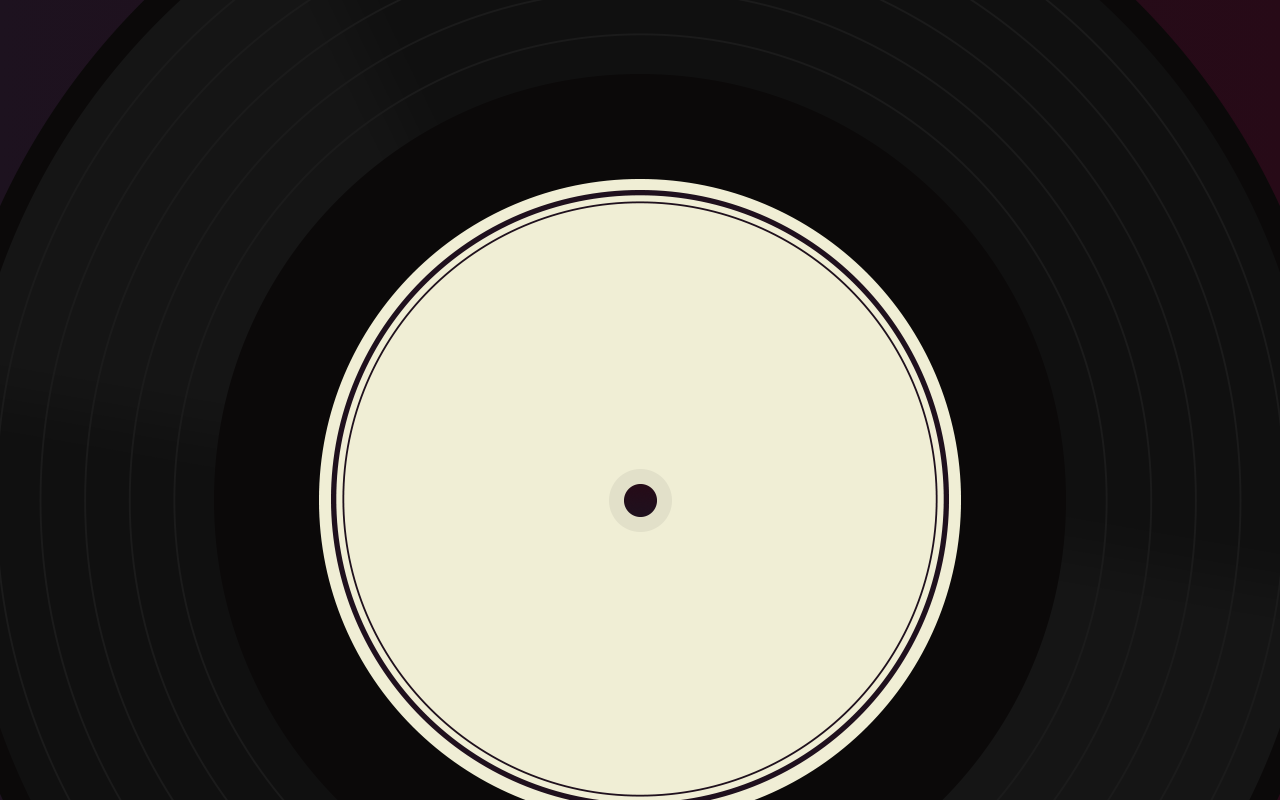
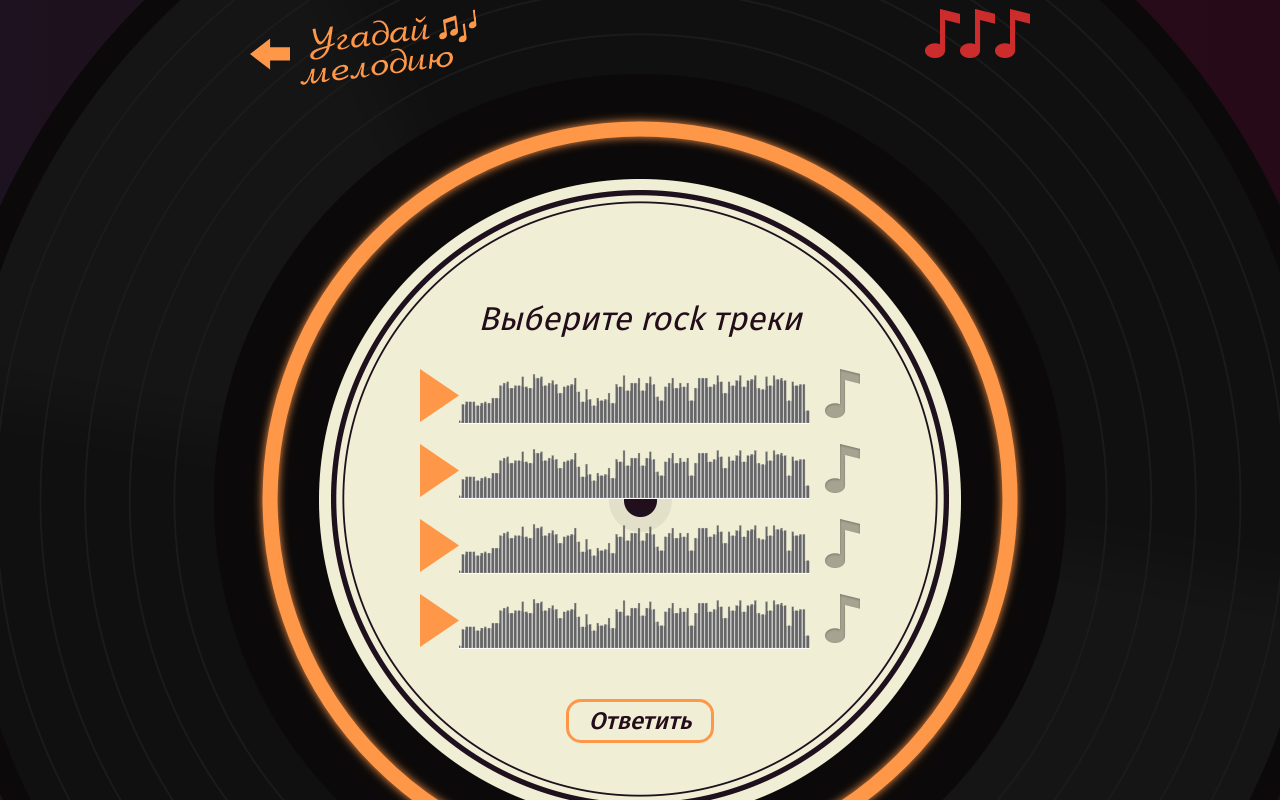
Before and after one commit to twenty-one-savage/517137-guess-melody-5, a React app: page /game in a window 1280 px wide. Shown: the top 800 px of the page. Built offline with nearby package versions, Linux system fonts and the light colour scheme.

Commit message:
Линтер ругается на propTypes

```diff
--- a/src/components/app/app.jsx
+++ b/src/components/app/app.jsx
@@ -1,27 +1,40 @@
-import React from "react";
-import PropTypes from "prop-types";
-import {BrowserRouter, Switch, Route} from "react-router-dom";
+import {Switch, Route, BrowserRouter} from "react-router-dom";
 import WelcomeScreen from "../welcome-screen/welcome-screen";
 import ArtistQuestionScreen from "../artist-question-screen/artist-question-screen";
 import GenreQuestionScreen from "../genre-question-screen/genre-question-screen";
 import AuthScreen from "../auth-screen/auth-screen";
 import GameOverScreen from "../game-over-screen/game-over-screen";
 import WinScreen from "../win-screen/win-screen";
+import GameScreen from "../game-screen/game-screen";
+
 
 const App = (props) => {
-  const {errorsCount} = props;
+  const {errorsCount, questions} = props;
+  const [firstQuestion, secondQuestion] = questions;
 
   return (
     <BrowserRouter>
       <Switch>
-        <Route exact path="/">
-          <WelcomeScreen errorsCount={errorsCount} />
-        </Route>
+        <Route exact
+          path="/"
+          render={({history}) => (
+            <WelcomeScreen
+              onPlayButtonClick={() => history.push(`/game`)}
+              errorsCount={errorsCount}
+            />
+          )}
+        />
         <Route exact path="/dev-artist">
-          <ArtistQuestionScreen />
+          <ArtistQuestionScreen
+            question={secondQuestion}
+            onAnswer={() => {}}
+          />
         </Route>
         <Route exact path="/dev-genre">
-          <GenreQuestionScreen />
+          <GenreQuestionScreen
+            question={firstQuestion}
+            onAnswer={() => {}}
+          />
         </Route>
         <Route exact path="/login">
           <AuthScreen />
@@ -32,6 +45,12 @@ const App = (props) => {
         <Route exact path="/lose">
           <GameOverScreen />
         </Route>
+        <Route exact path="/game">
+          <GameScreen
+            errorsCount={errorsCount}
+            questions={questions}
+          />
+        </Route>
       </Switch>
     </BrowserRouter>
   );
@@ -39,6 +58,7 @@ const App = (props) => {
 
 App.propTypes = {
   errorsCount: PropTypes.number.isRequired,
+  questions: PropTypes.array.isRequired
 };
 
 export default App;
--- a/src/components/artist-question-screen/artist-question-screen.jsx
+++ b/src/components/artist-question-screen/artist-question-screen.jsx
@@ -1,6 +1,11 @@
-import React from "react";
+import {GameType} from "../../const";
 
-const ArtistQuestionScreen = () => {
+const ArtistQuestionScreen = (props) => {
+  const {onAnswer, question} = props;
+  const {
+    answers,
+    song
+  } = question;
   return (
     <section className="game game--artist">
       <header className="game__header">
@@ -26,39 +31,46 @@ const ArtistQuestionScreen = () => {
           <div className="track">
             <button className="track__button track__button--play" type="button"></button>
             <div className="track__status">
-              <audio></audio>
+              <audio src={song.src}/>
             </div>
           </div>
         </div>
 
         <form className="game__artist">
-          <div className="artist">
-            <input className="artist__input visually-hidden" type="radio" name="answer" value="artist-1" id="answer-1"/>
-            <label className="artist__name" htmlFor="answer-1">
-              <img className="artist__picture" src="img/placeholder.jpg" alt="Пелагея"/>
-              Пелагея
-            </label>
-          </div>
-
-          <div className="artist">
-            <input className="artist__input visually-hidden" type="radio" name="answer" value="artist-2" id="answer-2"/>
-            <label className="artist__name" htmlFor="answer-2">
-              <img className="artist__picture" src="img/placeholder.jpg" alt="Пелагея"/>
-              Краснознаменная дивизия имени моей бабушки
-            </label>
-          </div>
-
-          <div className="artist">
-            <input className="artist__input visually-hidden" type="radio" name="answer" value="artist-3" id="answer-3"/>
-            <label className="artist__name" htmlFor="answer-3">
-              <img className="artist__picture" src="img/placeholder.jpg" alt="Пелагея"/>
-              Lorde
-            </label>
-          </div>
+          {answers.map((answer, i) => (
+            <div key={answer.artist} className="artist">
+              <input className="artist__input visually-hidden" type="radio" name="answer" value={`answer-${i}`}
+                id={`answer-${i}`}
+                onChange={(evt) => {
+                  evt.preventDefault();
+                  onAnswer(question, answer);
+                }}
+              />
+              <label className="artist__name" htmlFor={`answer-${i}`}>
+                <img className="artist__picture" src={answer.picture} alt={answer.artist} />
+                {answer.artist}
+              </label>
+            </div>
+          ))}
         </form>
       </section>
     </section>
   );
 };
 
+ArtistQuestionScreen.propTypes = {
+  onAnswer: PropTypes.func.isRequired,
+  question: PropTypes.shape({
+    answers: PropTypes.arrayOf(PropTypes.exact({
+      artist: PropTypes.string.isRequired,
+      picture: PropTypes.string.isRequired,
+    })).isRequired,
+    song: PropTypes.shape({
+      artist: PropTypes.string.isRequired,
+      src: PropTypes.string.isRequired,
+    }).isRequired,
+    type: PropTypes.oneOf([GameType.ARTIST, GameType.GENRE]).isRequired,
+  }).isRequired
+};
+
 export default ArtistQuestionScreen;
--- /dev/null
+++ b/src/components/game-screen/game-screen.jsx
@@ -0,0 +1,60 @@
+import {PureComponent} from "react";
+import {Redirect} from "react-router-dom";
+import PropTypes from "prop-types";
+import {GameType} from "../../const";
+import ArtistQuestionScreen from "../artist-question-screen/artist-question-screen";
+import GenreQuestionScreen from "../genre-question-screen/genre-question-screen";
+
+class GameScreen extends PureComponent {
+  constructor(props) {
+    super(props);
+    this.state = {
+      step: 0
+    };
+  }
+
+  render() {
+    const {questions} = this.props;
+    const {step} = this.state;
+    const question = questions[step];
+
+    if (step >= questions.length || !question) {
+      return (
+        <Redirect to="/"/>
+      );
+    }
+
+    switch (question.type) {
+      case GameType.ARTIST:
+        return (
+          <ArtistQuestionScreen
+            question={question}
+            onAnswer={() => {
+              this.setState((prevState) => ({
+                step: prevState.step + 1,
+              }));
+            }}
+          />
+        );
+      case GameType.GENRE:
+        return (
+          <GenreQuestionScreen
+            question={question}
+            onAnswer={() => {
+              this.setState((prevState) => ({
+                step: prevState.step + 1,
+              }));
+            }}
+          />
+        );
+    }
+
+    return <Redirect to="/"/>;
+  }
+}
+
+GameScreen.propTypes = {
+  questions: PropTypes.array.isRequired
+};
+
+export default GameScreen;
--- a/src/components/genre-question-screen/genre-question-screen.jsx
+++ b/src/components/genre-question-screen/genre-question-screen.jsx
@@ -1,6 +1,24 @@
-import React from "react";
+import {PureComponent} from 'react';
+import {GameType} from "../../const";
 
-const GenreQuestionScreen = () => {
+
+class GenreQuestionScreen extends PureComponent {
+  constructor(props) {
+    super(props);
+
+    this.state = {
+      answers: [false, false, false, false],
+    };
+  }
+
+  render() {
+    const {onAnswer, question} = this.props;
+    const {answers: userAnswers} = this.state;
+    const {
+      answers,
+      genre,
+    } = question;
+
     return (
       <section className="game game--genre">
         <header className="game__header">
@@ -14,64 +32,64 @@ const GenreQuestionScreen = () => {
           </svg>
 
           <div className="game__mistakes">
-          <div className="wrong"></div>
-          <div className="wrong"></div>
-          <div className="wrong"></div>
+            <div className="wrong"/>
+            <div className="wrong"/>
+            <div className="wrong"/>
           </div>
         </header>
 
         <section className="game__screen">
-        <h2 className="game__title">Выберите инди-рок треки</h2>
-        <form className="game__tracks">
-          <div className="track">
-            <button className="track__button track__button--play" type="button"></button>
+          <h2 className="game__title">Выберите {genre} треки</h2>
+          <form
+            className="game__tracks"
+            onSubmit={(evt) => {
+              evt.preventDefault();
+              onAnswer(question, this.state.answers);
+            }}
+          >
+            {answers.map((answer, i) => (
+              <div key={`${i}-${answer.src}`} className="track">
+                <button className="track__button track__button--play" type="button"/>
                 <div className="track__status">
-              <audio></audio>
+                  <audio
+                    src={answer.src}
+                  />
                 </div>
                 <div className="game__answer">
-              <input className="game__input visually-hidden" type="checkbox" name="answer" value="answer-1" id="answer-1"/>
-              <label className="game__check" htmlFor="answer-1">Отметить</label>
+                  <input className="game__input visually-hidden" type="checkbox" name="answer" value={`answer-${i}`}
+                    id={`answer-${i}`}
+                    checked={userAnswers[i]}
+                    onChange={(evt) => {
+                      const value = evt.target.checked;
+
+                      this.setState({
+                        answers: [...userAnswers.slice(0, i), value, ...userAnswers.slice(i + 1)],
+                      });
+                    }}
+                  />
+                  <label className="game__check" htmlFor={`answer-${i}`}>Отметить</label>
                 </div>
               </div>
-
-          <div className="track">
-            <button className="track__button track__button--play" type="button"></button>
-            <div className="track__status">
-              <audio></audio>
-            </div>
-            <div className="game__answer">
-              <input className="game__input visually-hidden" type="checkbox" name="answer" value="answer-1" id="answer-2"/>
-              <label className="game__check" htmlFor="answer-2">Отметить</label>
-            </div>
-          </div>
-
-          <div className="track">
-            <button className="track__button track__button--pause" type="button"></button>
-            <div className="track__status">
-              <audio></audio>
-            </div>
-            <div className="game__answer">
-              <input className="game__input visually-hidden" type="checkbox" name="answer" value="answer-1" id="answer-3"/>
-              <label className="game__check" htmlFor="answer-3">Отметить</label>
-            </div>
-          </div>
-
-          <div className="track">
-            <button className="track__button track__button--play" type="button"></button>
-            <div className="track__status">
-              <audio></audio>
-            </div>
-            <div className="game__answer">
-              <input className="game__input visually-hidden" type="checkbox" name="answer" value="answer-1" id="answer-4"/>
-              <label className="game__check" htmlFor="answer-4">Отметить</label>
-            </div>
-          </div>
+            ))}
 
             <button className="game__submit button" type="submit">Ответить</button>
           </form>
         </section>
       </section>
     );
+  }
+}
+
+GenreQuestionScreen.propTypes = {
+  onAnswer: PropTypes.func.isRequired,
+  question: PropTypes.shape({
+    answers: PropTypes.arrayOf(PropTypes.exact({
+      src: PropTypes.string.isRequired,
+      genre: PropTypes.string.isRequired,
+    })).isRequired,
+    genre: PropTypes.string.isRequired,
+    type: PropTypes.oneOf([GameType.ARTIST, GameType.GENRE]).isRequired,
+  }).isRequired
 };
 
 export default GenreQuestionScreen;
--- /dev/null
+++ b/src/const.js
@@ -0,0 +1,9 @@
+export const GameType = {
+  ARTIST: `artist`,
+  GENRE: `genre`,
+};
+
+export const AvatarProperties = {
+  width: 134,
+  height: 134
+};
--- a/src/mock/questions.js
+++ b/src/mock/questions.js
@@ -1,5 +1,8 @@
 
-const AVATAR_URL = `https://www.stevensegallery.com/300/`;
+import {getRandomInteger} from "../utils/common";
+import {AvatarProperties} from "../const";
+
+const AVATAR_URL = `https://www.stevensegallery.com/${AvatarProperties.height}`;
 
 export default [
   {
@@ -25,14 +28,14 @@ export default [
       src: `https://upload.wikimedia.org/wikipedia/commons/4/4e/BWV_543-fugue.ogg`,
     },
     answers: [{
-      picture: `${AVATAR_URL}/${Math.random()}`,
-      artist: `John Snow`,
+      picture: `${AVATAR_URL}/${getRandomInteger(100, AvatarProperties.width)}`,
+      artist: `Pi'erre Bourne`,
     }, {
-      picture: `${AVATAR_URL}/${Math.random()}`,
-      artist: `Jack Daniels`,
+      picture: `${AVATAR_URL}/${getRandomInteger(100, AvatarProperties.width)}`,
+      artist: `21 Savage`,
     }, {
-      picture: `${AVATAR_URL}/${Math.random()}`,
-      artist: `Jim Beam`,
+      picture: `${AVATAR_URL}/${getRandomInteger(100, AvatarProperties.width)}`,
+      artist: `Da Baby`,
     }],
   }
 ];
--- /dev/null
+++ b/src/utils/common.js
@@ -0,0 +1,8 @@
+// Функция из интернета по генерации случайного числа из диапазона
+// Источник - https://github.com/you-dont-need/You-Dont-Need-Lodash-Underscore#_random
+export const getRandomInteger = (a = 0, b = 1) => {
+  const lower = Math.ceil(Math.min(a, b));
+  const upper = Math.floor(Math.max(a, b));
+
+  return Math.floor(lower + Math.random() * (upper - lower + 1));
+};
```
Also changed, not shown: src/components/welcome-screen/welcome-screen.jsx (+8 -5 lines), src/utils/types.js (added, +46 -0 lines), webpack.config.js (+9 -0 lines), .eslintrc.yml. Lines whose indentation alone changed are shown as unchanged.
